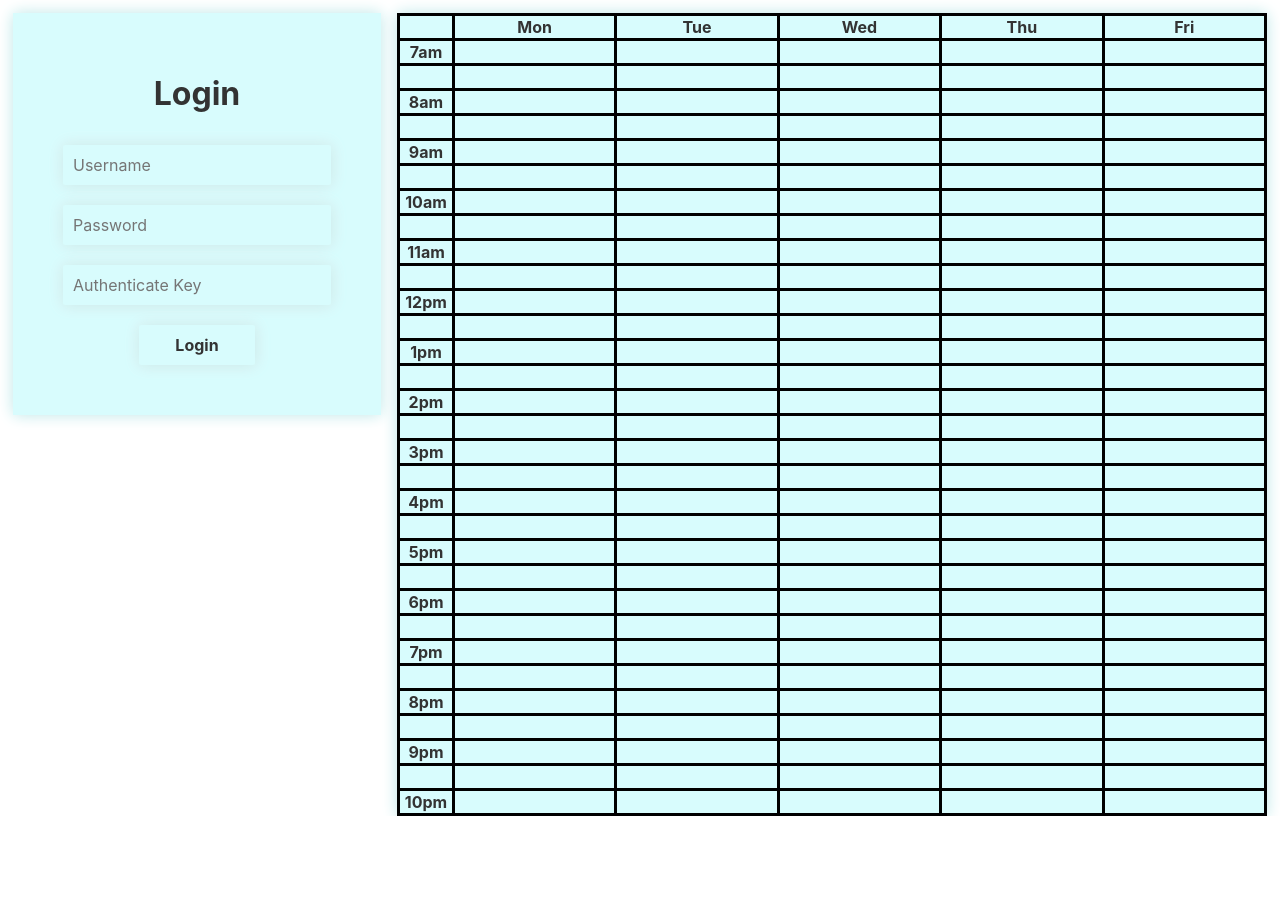
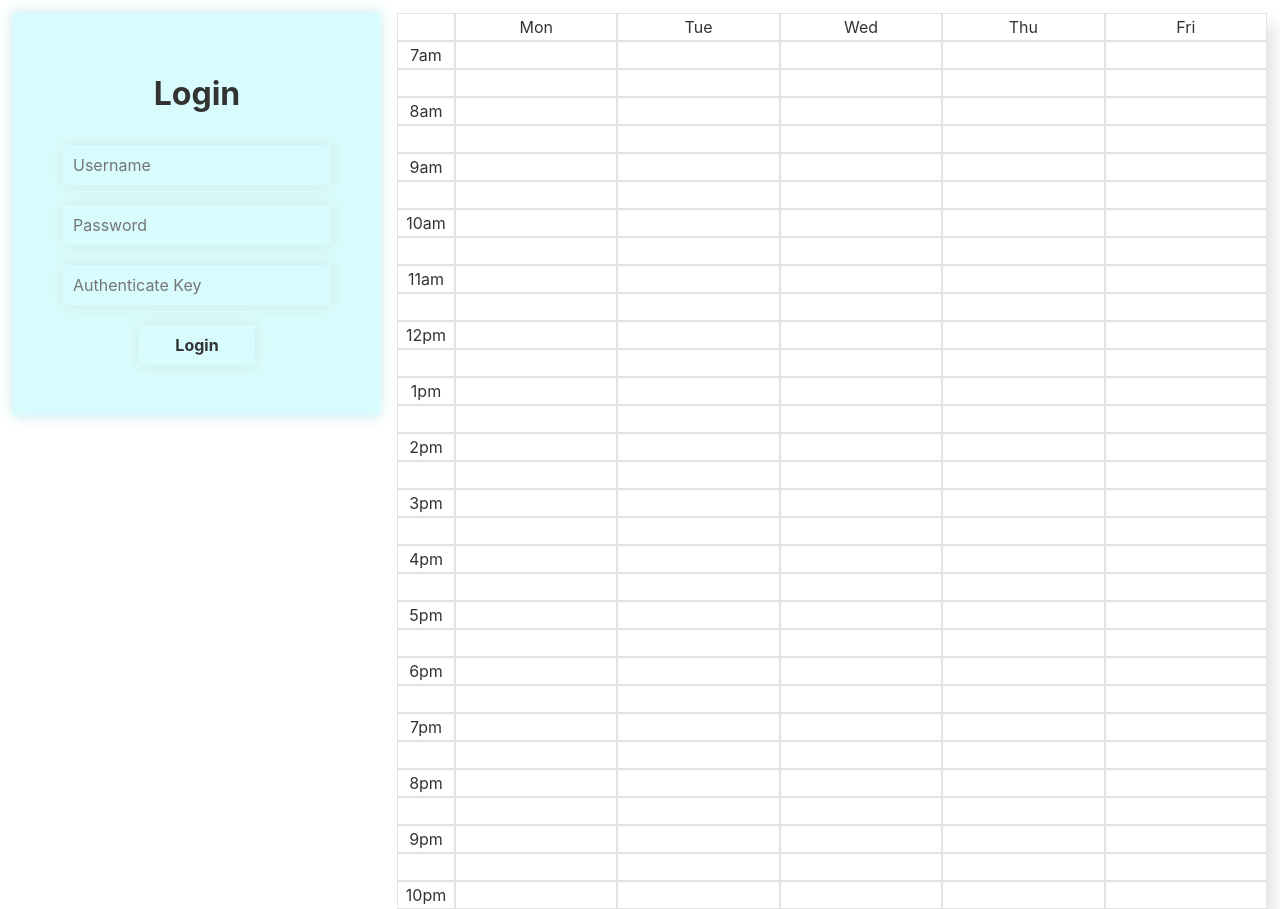
Before and after one commit to KamWithK/AllocatePlusInterface, a Svelte app: page / in a window 1280 px wide. Before the commit the page ends 816 px from the top, so only its background shows below. Built offline with nearby package versions, Linux system fonts and the light colour scheme.

Commit message:
Changed table colours

```diff
--- a/src/svelte/Components/Calendar.svelte
+++ b/src/svelte/Components/Calendar.svelte
@@ -28,10 +28,11 @@
 <style>
     table{
         table-layout:fixed;
-        border-collapse: collapse;
+        border-collapse: separate;
+        border-spacing: 0;
         width: 100%;
-        background: #d8fcfd;
-        box-shadow: 0.3px 0.3px 15px #C5E5E6, -0.3px -0.3px 15px #EBFFFF;
+        background: #ffffff;
+        box-shadow: 9.91px 9.91px 15px #E8E8E8, -9.91px -9.91px 15px #FFFFFF;
     }
 
     .times{
@@ -41,7 +42,12 @@
     }
 
     tr, th, td {
-        border: solid black;
+        border: 1px solid rgba(161, 161, 161, 0.3);
+        padding: 3px;
+    }
+
+    th {
+        font-weight: normal;
     }
 
 
```
